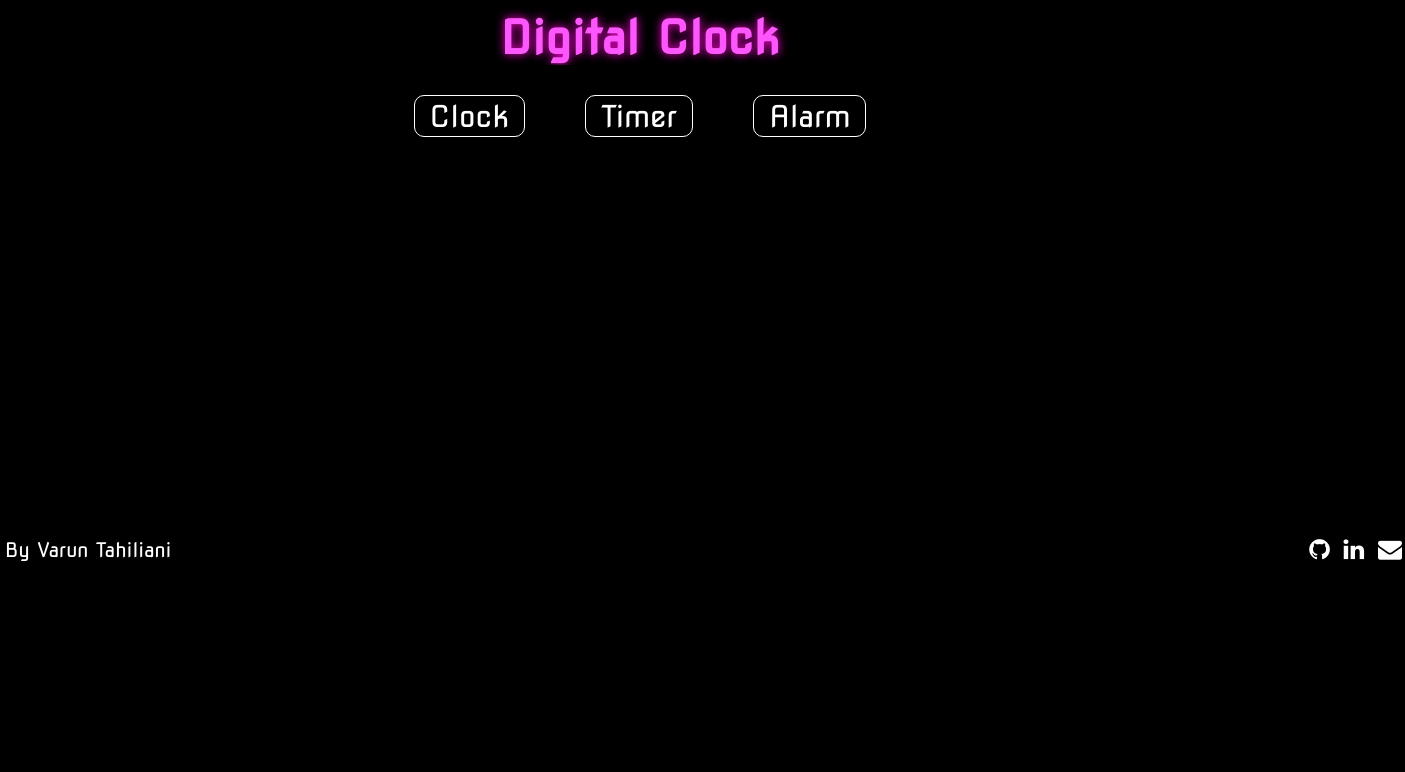
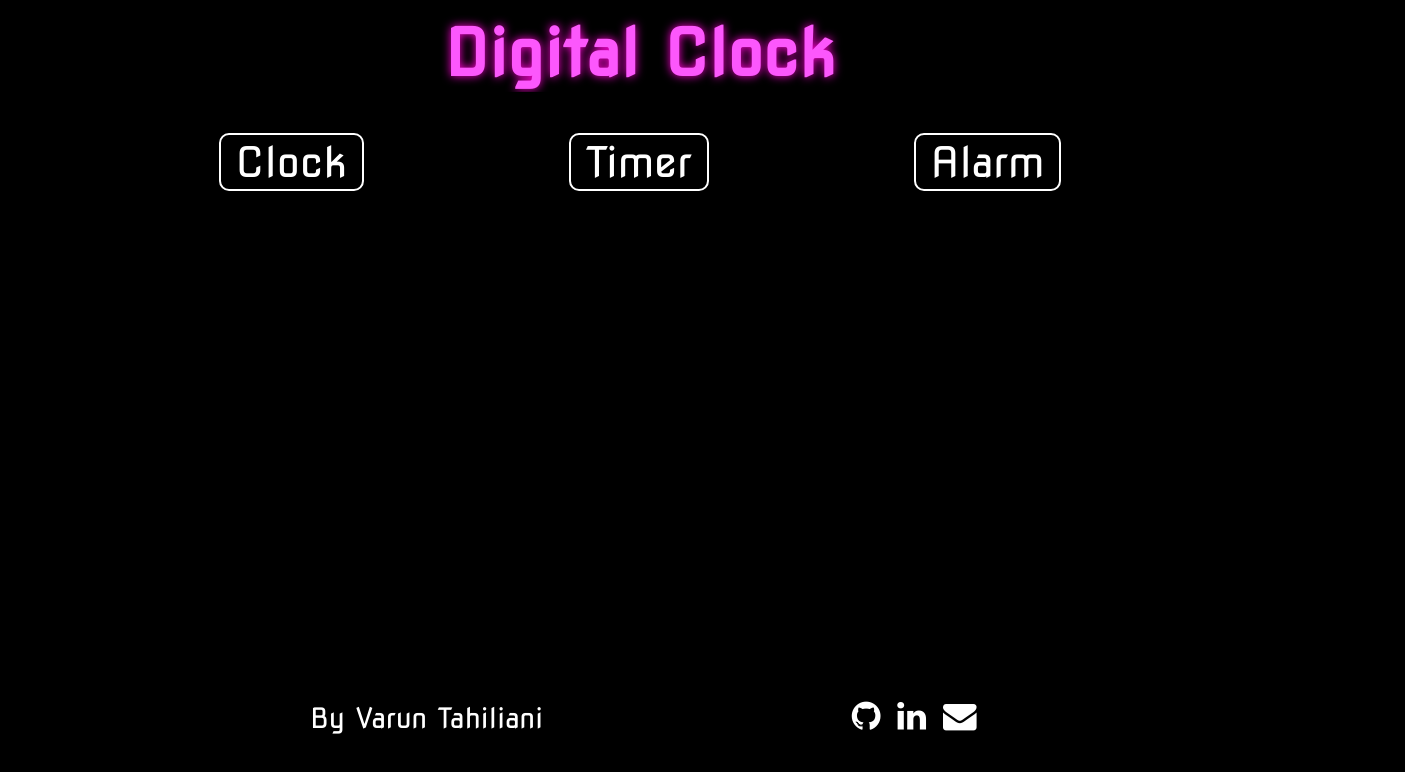
Before and after one commit to varun-4t/Digital_Clock, a plain HTML site: page index.html in a window 1280 px wide. Shown: the whole page, 1405 px wide, since content can reach past the window. Drawn offline with Linux system fonts and the light colour scheme; a web font is replaced by a local one.

Commit message:
Update style.css

```diff
--- a/style.css
+++ b/style.css
@@ -1,9 +1,15 @@
 *{
     margin: 0px;
     padding:0px;
+    box-sizing: border-box;
     font-family: 'Nova Square', sans-serif;
     background-color: black;
     border-radius: 10px;
+    /* border: 1px solid white; */
+}
+
+body{
+    height: 100%;
 }
 
 html{
@@ -38,24 +44,28 @@ h1{
 }
 
 .navbar{
-    display: flex;
-    justify-content: center;
+    /* display: flex;
+    justify-content: center; */
+    width: 100%;
 }
 
 .nav-content{
     display: flex;
-    justify-content: center;
+    justify-content: space-evenly;
     align-items: center;
+    height: 5rem;
+    width: 100%;
 }
 
 .nav-item{
-    display: flex;
+    /* display: flex; */
+    position: static;
     color:white;
     font-size: 1.5rem;
-    margin:1.5rem;
+    /* margin:1.5rem 2rem; */
     list-style: none;
     padding:2px 15px;
-    border: 1px solid white;
+    border: 2px solid white;
 }
 
 .nav-item:hover{
@@ -63,7 +73,7 @@ h1{
     transition-duration: 0.2s;
     transition-timing-function: ease-in-out;
     border: 2px solid green;
-    font-size: 1.6rem;
+    transform: scale(1.1);
 }
 
 main{
@@ -158,31 +168,28 @@ main{
     border: 2px solid green;
 }
 
+#setalarm{
+    color:rgb(196, 196, 196);
+}
+
 footer{
-    margin:2px 5px;
+    margin:0px 5px;
     display: flex;
     flex-direction: row;
-    width:50vh;
-    border-radius: 0px;
+    width: 100%;
     /* background-color: rgb(136, 134, 134); */
     /* border:1px solid red; */
+    padding:10rem 0rem;
     color:white;
-    justify-content: space-between;
+    justify-content: space-evenly;
     align-items: center;
-    position: relative;
-    top:45rem;
+    position: absolute;
+    top:55rem;
 }
 
 footer p{
     border:0px;
     /* background-color: rgb(136, 134, 134); */
-}
-
-footer .links{
-    /* border:1px solid green; */
-    /* background-color: rgb(136, 134, 134); */
-    float: right;
-
 }
 
 footer .links a{
@@ -193,21 +200,19 @@ footer .links a{
 /* For Mobile */
 @media (min-width:375px){
     html{
-        font-size: 12px;
+        font-size: 14px;
     }
     footer{
-        top:37rem;
-        width:60vh;
+        top:40rem;
     }
 }
 
-@media (min-width:425px){
+@media (min-width:400px){
     html{
-        font-size: 14px;
+        font-size: 15px;
     }
     footer{
-        top:30rem;
-        width:69vh;
+        top:42rem;
     }
 }
 
@@ -215,11 +220,19 @@ footer .links a{
 /* For Tablet */
 @media (min-width:768px){
     html{
-        font-size: 17px;
+        font-size: 26px;
     }
     footer{
         top:23rem;
-        width:130vh;
+    }
+}
+
+@media (min-width:810px){
+    html{
+        font-size: 30px;
+    }
+    footer{
+        top: 22rem;
     }
 }
 
@@ -231,7 +244,6 @@ footer .links a{
     }
     footer{
         top:18rem;
-        width:175vh;
     }
 }
 
@@ -241,7 +253,15 @@ footer .links a{
     }
     footer{
         top:27rem;
-        width:173vh;
+    }
+}
+
+@media (min-width:1220px){
+    html{
+        font-size: 28px;
+    }
+    footer{
+        top:15rem;
     }
 }
 
@@ -251,6 +271,5 @@ footer .links a{
     }
     footer{
         top:21rem;
-        width:173vh;
     }
 }
```
